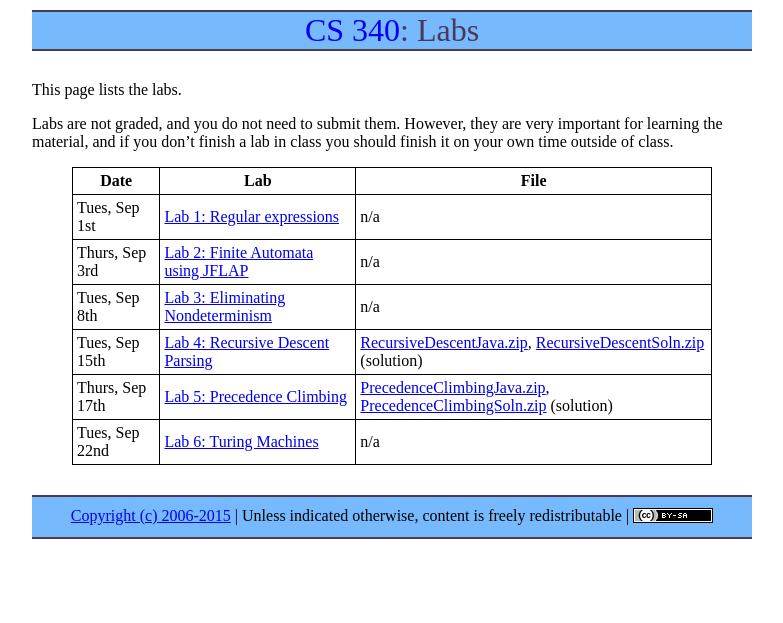
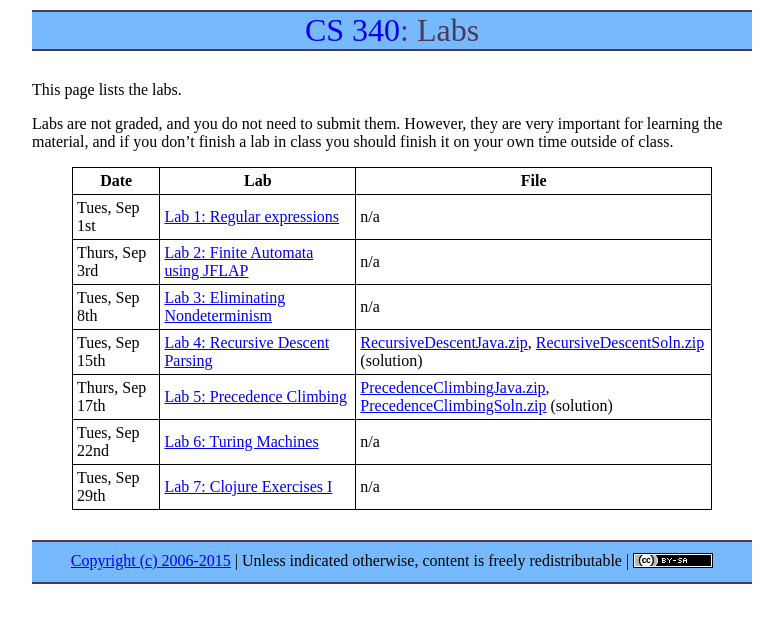
Before and after one commit to ycpcs/cs340-fall2015, a Jekyll site: the page built from labs/index.md, in a window 1280 px wide. Shown: the top 623 px of the page, without its empty margins (248-1031 px from the left). Built offline with Jekyll 4.4.1, drawn with Linux system fonts in a browser that asks for light colours; Markdown is read by kramdown in place of the engine named in the settings.

Commit message:
link to lab 7

```diff
--- a/labs/index.md
+++ b/labs/index.md
@@ -15,9 +15,9 @@ Labs are not graded, and you do not need to submit them.  However, they are very
 > Tues, Sep 15th | [Lab 4: Recursive Descent Parsing](lab04.html) | [RecursiveDescentJava.zip](../lectures/RecursiveDescentJava.java), [RecursiveDescentSoln.zip](RecursiveDescentSoln.zip) (solution)
 > Thurs, Sep 17th | [Lab 5: Precedence Climbing](lab05.html) | [PrecedenceClimbingJava.zip](../lectures/PrecedenceClimbingJava.zip), [PrecedenceClimbingSoln.zip](../lectures/PrecedenceClimbingSoln.zip) (solution)
 > Tues, Sep 22nd | [Lab 6: Turing Machines](lab06.html) | n/a
+> Tues, Sep 29th | [Lab 7: Clojure Exercises I](lab07.html) | n/a
 
 <!--
-> Tues, Sep 30 | [Lab 7: Clojure Exercises I](lab07.html) | n/a
 > Tues, Oct 7 | [Lab 8: Clojure Exercises II](lab08.html) | n/a
 > Thurs, Oct 23 | [Lab 9: MiniVM programming](lab09.html) | [CS340\_Lab09.zip](CS340_Lab09.zip)
 > Tues, Nov 4 | [Lab 10: Tail-recursive list merge in Erlang](lab10.html) | [sort.erl](../lectures/sort.erl)
```
